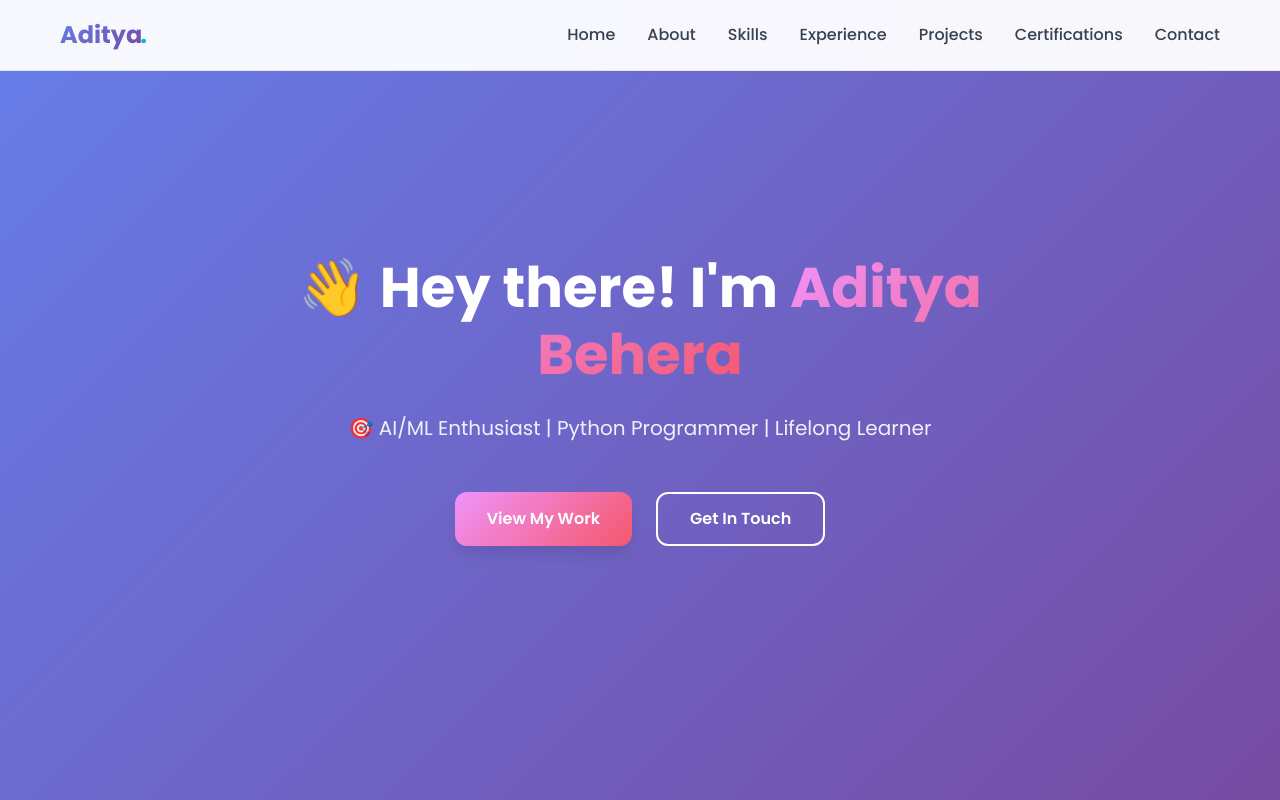
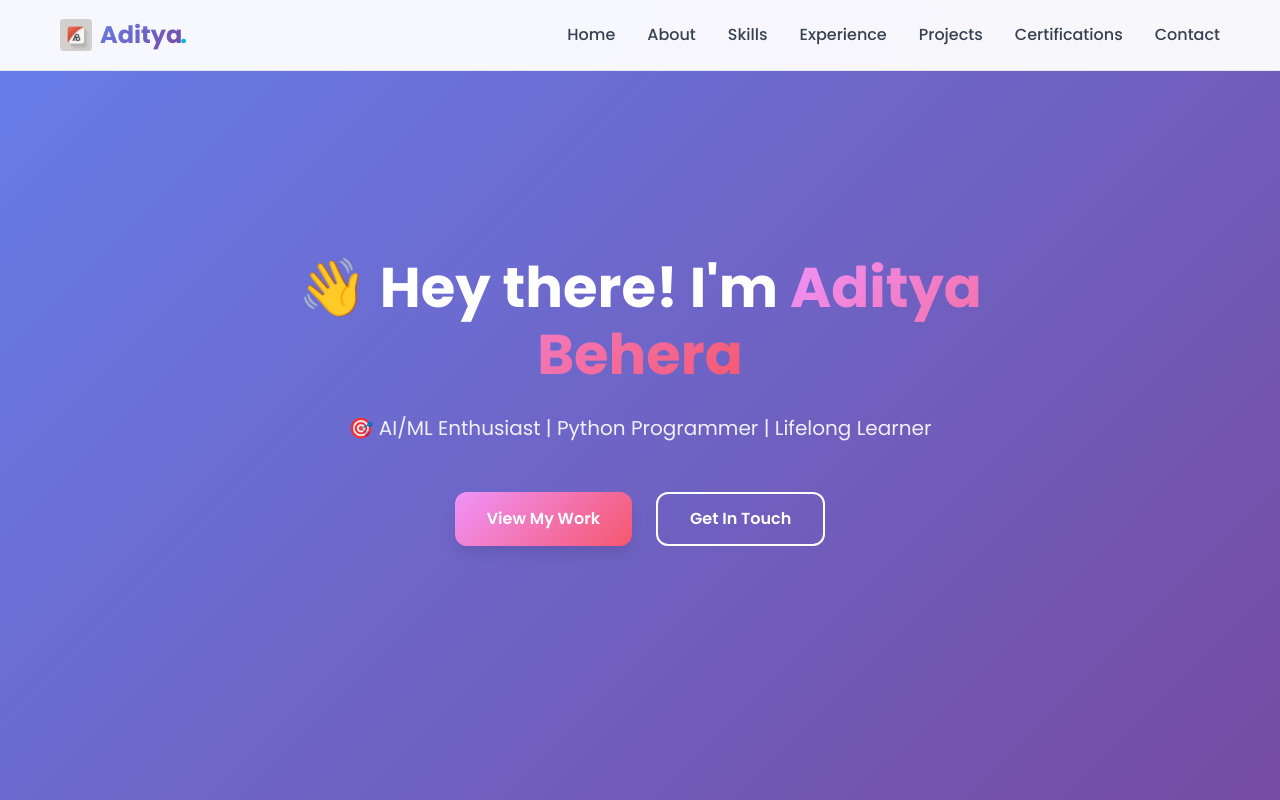
Before and after one commit to AdiArtifice/MyPortfolioWebsite, a plain HTML site: page index.html in a window 1280 px wide. Shown: the top 800 px of the page. Drawn offline with Linux system fonts and the light colour scheme.

Commit message:
Image from favicon

```diff
--- a/index.html
+++ b/index.html
@@ -14,6 +14,7 @@
     <nav class="navbar">
         <div class="nav-container">
             <div class="nav-logo">
+                <img src="favicon.ico" alt="Aditya's Logo" class="logo-icon">
                 <span class="logo-text">Aditya</span>
                 <span class="logo-dot">.</span>
             </div>
--- a/portfolio-clean.css
+++ b/portfolio-clean.css
@@ -49,6 +49,13 @@ body {
     align-items: center;
     font-size: 1.5rem;
     font-weight: 700;
+}
+
+.logo-icon {
+    width: 32px;
+    height: 32px;
+    margin-right: 8px;
+    border-radius: 4px;
 }
 
 .logo-text {
```
Also changed, not shown: favicon-32x32.png (added).
